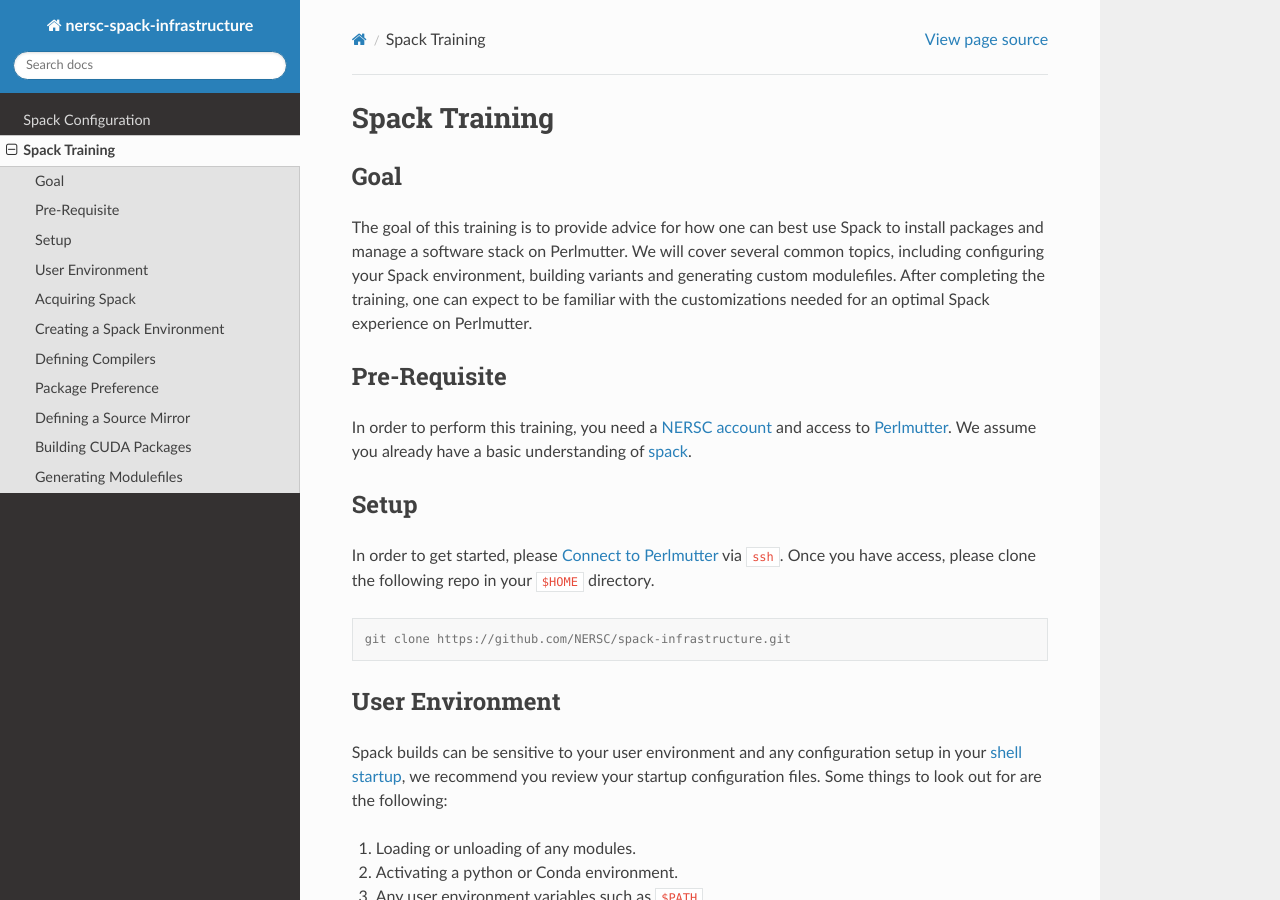
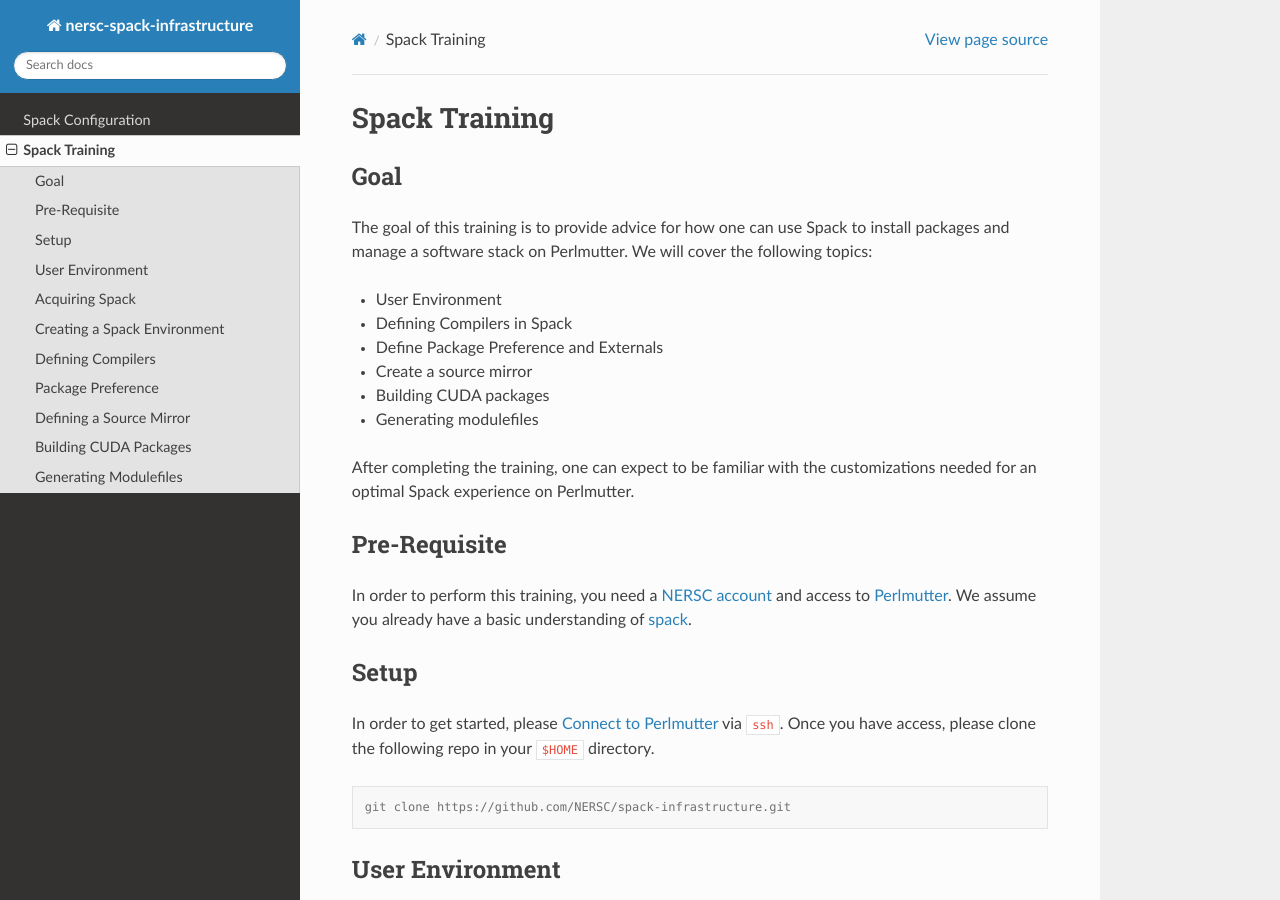
Before and after one commit to NERSC/spack-infrastructure, a Sphinx documentation site: the page built from docs/spack_training.rst, in a window 1280 px wide and 900 px high. Built offline with Sphinx 7.4.7 and the Read the Docs theme 2.0.0, drawn with Linux system fonts in a browser that asks for light colours; some of the changed text lies outside the part shown.

```diff
--- a/docs/spack_training.rst
+++ b/docs/spack_training.rst
@@ -4,14 +4,17 @@ Spack Training
 Goal
 -----
 
-The goal of this training is to provide advice for how one can best use Spack to install packages and manage
-a software stack on Perlmutter. We will cover several common topics, including configuring your Spack
-environment, building variants and generating custom modulefiles. After completing the training, one
-can expect to be familiar with the customizations needed for an optimal Spack experience on Perlmutter.
-
-.. COMMENT: I suggest using Spack when talking about the software, and using formatting, i.e. ``spack`` when talking about
-   commands.  -- Also, we can delete these comments
-
+The goal of this training is to provide advice for how one can use Spack to install packages and manage
+a software stack on Perlmutter. We will cover the following topics:
+
+- User Environment
+- Defining Compilers in Spack
+- Define Package Preference and Externals
+- Create a source mirror
+- Building CUDA packages
+- Generating modulefiles
+
+After completing the training, one can expect to be familiar with the customizations needed for an optimal Spack experience on Perlmutter.
 
 Pre-Requisite
 --------------
@@ -19,8 +22,6 @@ Pre-Requisite
 In order to perform this training, you need a `NERSC account <https://docs.nersc.gov/accounts/>`_ and access to
 `Perlmutter <https://docs.nersc.gov/systems/perlmutter/>`_. We assume you already have a basic understanding of
 `spack <https://spack.readthedocs.io/en/latest/>`_.
-
-
 
 Setup
 -------
@@ -152,11 +149,9 @@ Let's start by creating a Spack environment named `data_viz`, and activating it.
 
 Upon completion you should confirm the output of **spack env status** matches the following:
 
-.. COMMENT: Full command is probably more helpful when people are first learning
-
-.. code-block:: console
-
-    (spack-pyenv) elvis@login34> spack env st
+.. code-block:: console
+
+    (spack-pyenv) elvis@login34> spack env status
     ==> In environment data_viz
 
 Let's navigate to the directory for Spack environment **data_viz**. You will see a file **spack.yaml** that
```
Also changed, not shown: other parts of docs/spack_training.rst (+1 -13 lines).
